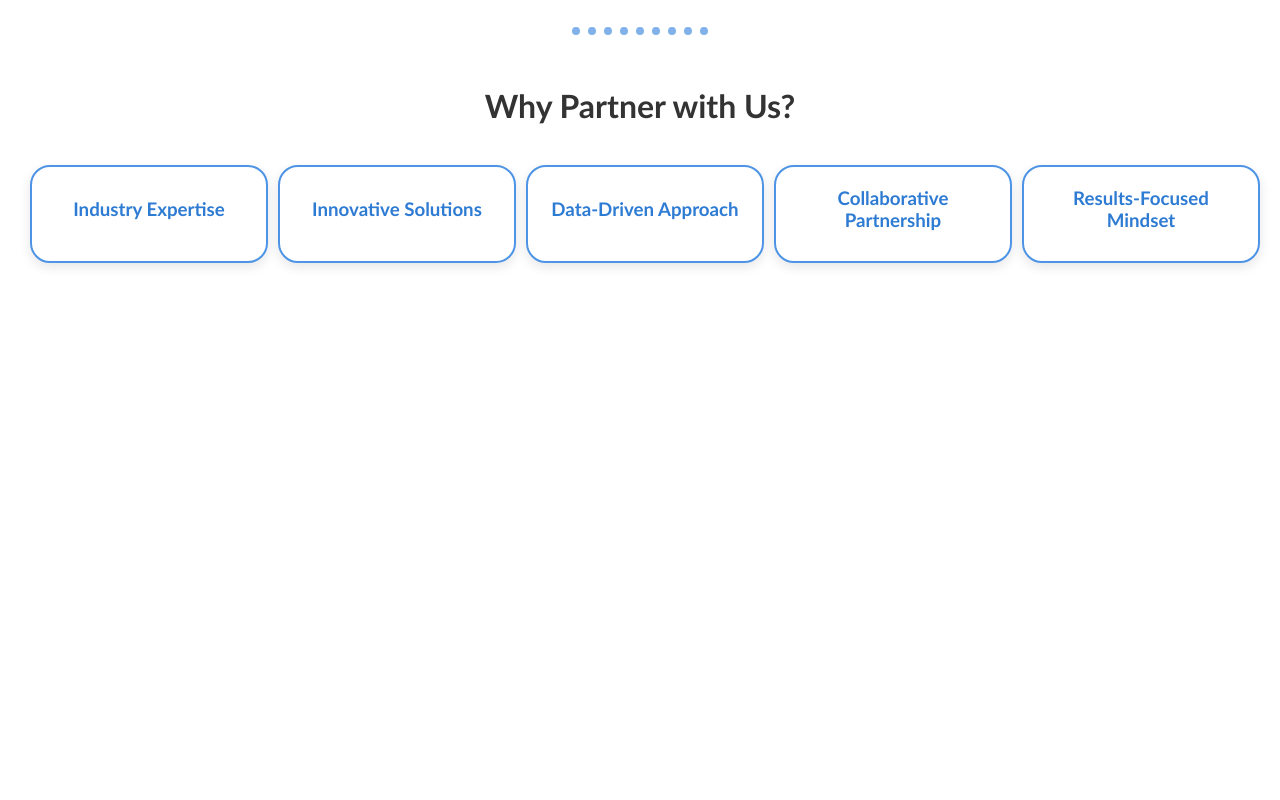
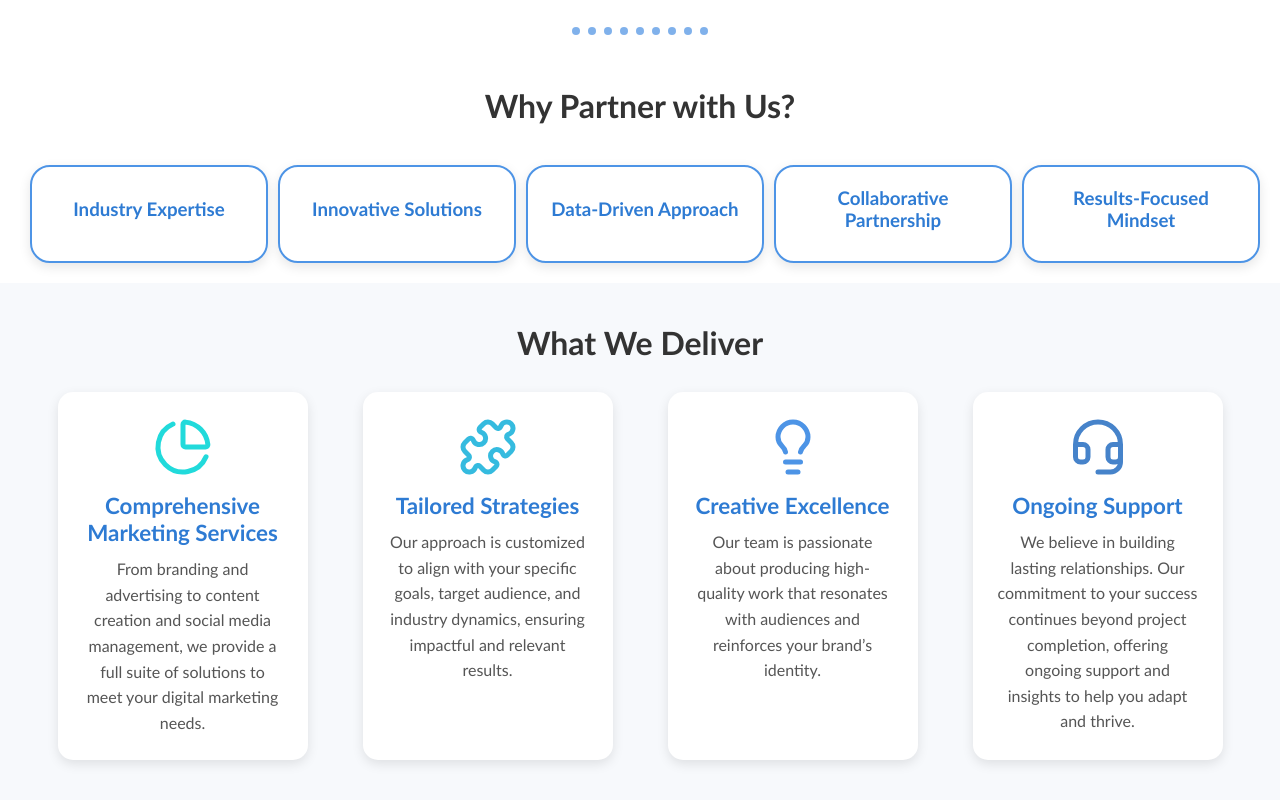
Before and after one commit to FatimaAlZahraaHammoud/digital-marketing-website, a plain HTML site: page index.html in a window 1280 px wide. Shown: the part 1656-2456 px from the top of the page. Before the commit the page ends 1939 px from the top, so only its background shows below. Drawn offline with nearby package versions, Linux system fonts and the light colour scheme.

Commit message:
Add and Style section4

```diff
--- a/index.html
+++ b/index.html
@@ -7,6 +7,7 @@
         <link rel="stylesheet" href="styles/swiper-bundle.min.css">
         <link rel="stylesheet" href="styles/base/base.css">
         <link rel="stylesheet" href="styles/base/utilities.css">
+        <link rel="stylesheet" href="styles/base/colors.css">
         <link rel="stylesheet" href="styles/style.css">
         <script src="https://unpkg.com/swiper/swiper-bundle.min.js"></script>
         <title>iSocial Website</title>
@@ -217,7 +218,53 @@
                     <p>Your success is our ultimate goal. We establish clear objectives and KPIs for each initiative, focusing on delivering measurable outcomes that contribute to your growth.</p>
                 </div>
             </div>
+        </div>
 
+        <!--Section 4: What we deliver-->
+        <div class="deliver-section">
+            <h2>What We Deliver</h2>
+            <div class="deliver-items">
+                <div class="deliver-item">
+                    <div class="icon-container">
+                        <svg xmlns="http://www.w3.org/2000/svg" width="24" height="24" viewBox="0 0 24 24" fill="none" stroke="currentColor" stroke-width="2" stroke-linecap="round" stroke-linejoin="round" class="lucide lucide-chart-pie txt-color1">
+                            <path d="M21 12c.552 0 1.005-.449.95-.998a10 10 0 0 0-8.953-8.951c-.55-.055-.998.398-.998.95v8a1 1 0 0 0 1 1z"/>
+                            <path d="M21.21 15.89A10 10 0 1 1 8 2.83"/>
+                        </svg>
+                    </div>
+                    <h3>Comprehensive Marketing Services</h3>
+                    <p>From branding and advertising to content creation and social media management, we provide a full suite of solutions to meet your digital marketing needs.</p>
+                </div>
+                <div class="deliver-item">
+                    <div class="icon-container">
+                        <svg xmlns="http://www.w3.org/2000/svg" width="24" height="24" viewBox="0 0 24 24" fill="none" stroke="currentColor" stroke-width="2" stroke-linecap="round" stroke-linejoin="round" class="lucide lucide-puzzle txt-color2">
+                            <path d="M19.439 7.85c-.049.322.059.648.289.878l1.568 1.568c.47.47.706 1.087.706 1.704s-.235 1.233-.706 1.704l-1.611 1.611a.98.98 0 0 1-.837.276c-.47-.07-.802-.48-.968-.925a2.501 2.501 0 1 0-3.214 3.214c.446.166.855.497.925.968a.979.979 0 0 1-.276.837l-1.61 1.61a2.404 2.404 0 0 1-1.705.707 2.402 2.402 0 0 1-1.704-.706l-1.568-1.568a1.026 1.026 0 0 0-.877-.29c-.493.074-.84.504-1.02.968a2.5 2.5 0 1 1-3.237-3.237c.464-.18.894-.527.967-1.02a1.026 1.026 0 0 0-.289-.877l-1.568-1.568A2.402 2.402 0 0 1 1.998 12c0-.617.236-1.234.706-1.704L4.23 8.77c.24-.24.581-.353.917-.303.515.077.877.528 1.073 1.01a2.5 2.5 0 1 0 3.259-3.259c-.482-.196-.933-.558-1.01-1.073-.05-.336.062-.676.303-.917l1.525-1.525A2.402 2.402 0 0 1 12 1.998c.617 0 1.234.236 1.704.706l1.568 1.568c.23.23.556.338.877.29.493-.074.84-.504 1.02-.968a2.5 2.5 0 1 1 3.237 3.237c-.464.18-.894.527-.967 1.02Z"/>
+                        </svg>
+                    </div>
+                    <h3>Tailored Strategies</h3>
+                    <p>Our approach is customized to align with your specific goals, target audience, and industry dynamics, ensuring impactful and relevant results.</p>
+                </div>
+                <div class="deliver-item">
+                    <div class="icon-container">
+                        <svg xmlns="http://www.w3.org/2000/svg" width="24" height="24" viewBox="0 0 24 24" fill="none" stroke="currentColor" stroke-width="2" stroke-linecap="round" stroke-linejoin="round" class="lucide lucide-lightbulb txt-color3">
+                            <path d="M15 14c.2-1 .7-1.7 1.5-2.5 1-.9 1.5-2.2 1.5-3.5A6 6 0 0 0 6 8c0 1 .2 2.2 1.5 3.5.7.7 1.3 1.5 1.5 2.5"/>
+                            <path d="M9 18h6"/>
+                            <path d="M10 22h4"/>
+                        </svg>
+                    </div>
+                    <h3>Creative Excellence</h3>
+                    <p>Our team is passionate about producing high-quality work that resonates with audiences and reinforces your brand’s identity.</p>
+                </div>
+                <div class="deliver-item">
+                    <div class="icon-container">
+                        <svg xmlns="http://www.w3.org/2000/svg" width="24" height="24" viewBox="0 0 24 24" fill="none" stroke="currentColor" stroke-width="2" stroke-linecap="round" stroke-linejoin="round" class="lucide lucide-headset txt-color4">
+                            <path d="M3 11h3a2 2 0 0 1 2 2v3a2 2 0 0 1-2 2H5a2 2 0 0 1-2-2v-5Zm0 0a9 9 0 1 1 18 0m0 0v5a2 2 0 0 1-2 2h-1a2 2 0 0 1-2-2v-3a2 2 0 0 1 2-2h3Z"/>
+                            <path d="M21 16v2a4 4 0 0 1-4 4h-5"/>
+                        </svg>
+                    </div>
+                    <h3>Ongoing Support</h3>
+                    <p>We believe in building lasting relationships. Our commitment to your success continues beyond project completion, offering ongoing support and insights to help you adapt and thrive.</p>
+                </div>
+            </div>
         </div>
 
     </body>
--- a/styles/base/colors.css
+++ b/styles/base/colors.css
@@ -0,0 +1,27 @@
+.bg-color1{
+    background-color: #21DADB;
+}
+
+.bg-color2{
+    background-color: #35BBDF;
+}
+
+.bg-color3{
+    color: #4D94E6;
+}
+
+.txt-color1{
+    color: #21DADB;
+}
+
+.txt-color2{
+    color: #35BBDF;
+}
+
+.txt-color3{
+    color: #4D94E6;
+}
+
+.txt-color4{
+    color: #4683ca;
+}
--- a/styles/style.css
+++ b/styles/style.css
@@ -215,3 +215,71 @@ h2 {
     line-height: 1.6;
     display: none;
 }
+
+/*Section 4*/
+
+
+.deliver-section {
+    padding: 40px 20px;
+    text-align: center;
+    background-color: #f7f9fc;
+}
+
+.deliver-section h2 {
+    margin-bottom: 30px;
+}
+
+.deliver-items {
+    display: flex;
+    flex-wrap: wrap;
+    justify-content: space-around;
+    gap: 20px;
+    max-width: 1200px;
+    margin: 0 auto;
+}
+
+.deliver-item {
+    background-color: #fff;
+    border-radius: 15px;
+    padding: 25px;
+    width: 100%;
+    max-width: 250px;
+    box-shadow: 0 4px 12px rgba(0, 0, 0, 0.1);
+    transition: transform 0.3s ease, box-shadow 0.3s ease;
+    text-align: center;
+}
+
+.deliver-item:hover {
+    transform: translateY(-5px);
+    box-shadow: 0 8px 18px rgba(0, 0, 0, 0.2);
+}
+
+.icon-container {
+    width: 60px;
+    height: 60px;
+    margin: 0 auto 15px;
+}
+
+.icon-container svg {
+    width: 100%;
+    height: auto;
+}
+
+.deliver-item h3 {
+    font-size: 1.4em;
+    color: #2e7bd3;
+    margin-bottom: 10px;
+}
+
+.deliver-item p {
+    font-size: 1em;
+    color: #555555;
+    line-height: 1.6;
+}
+
+@media (max-width: 768px) {
+    .deliver-items {
+        flex-direction: column;
+        align-items: center;
+    }
+}
```
